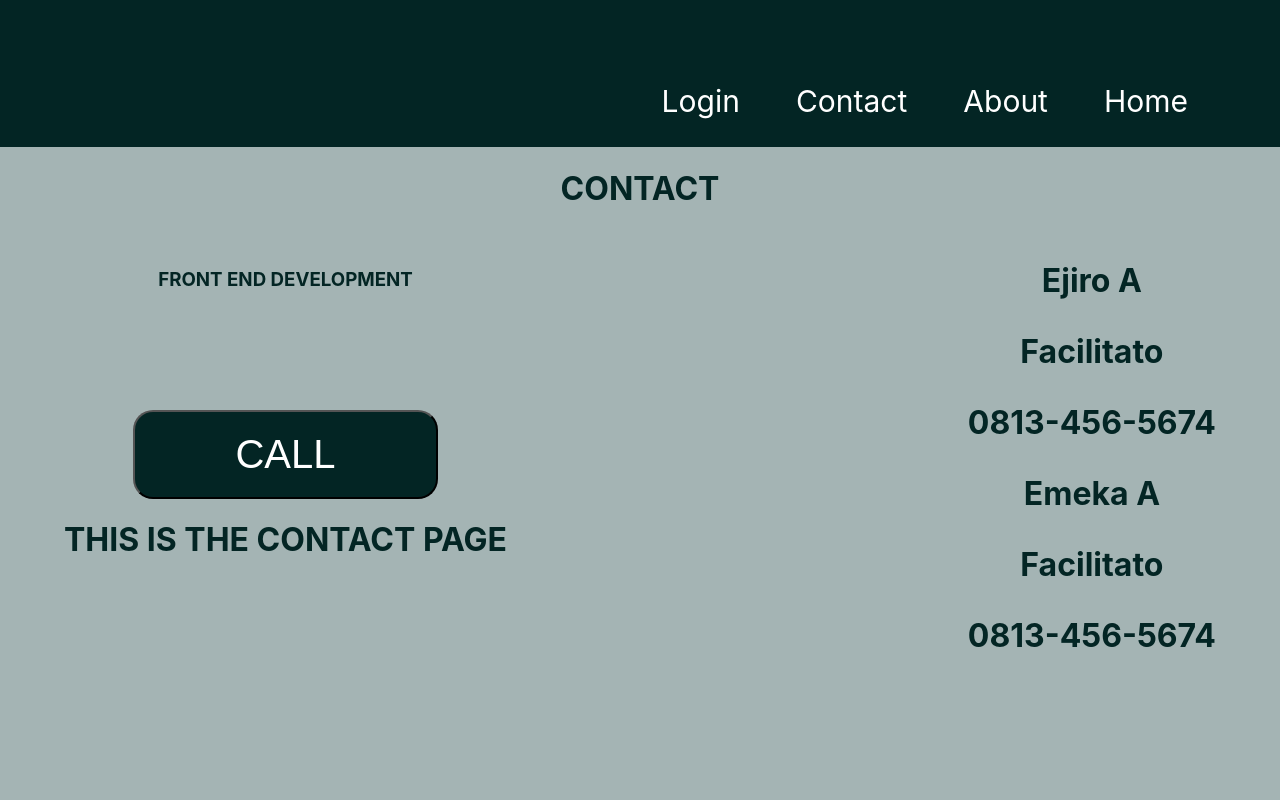
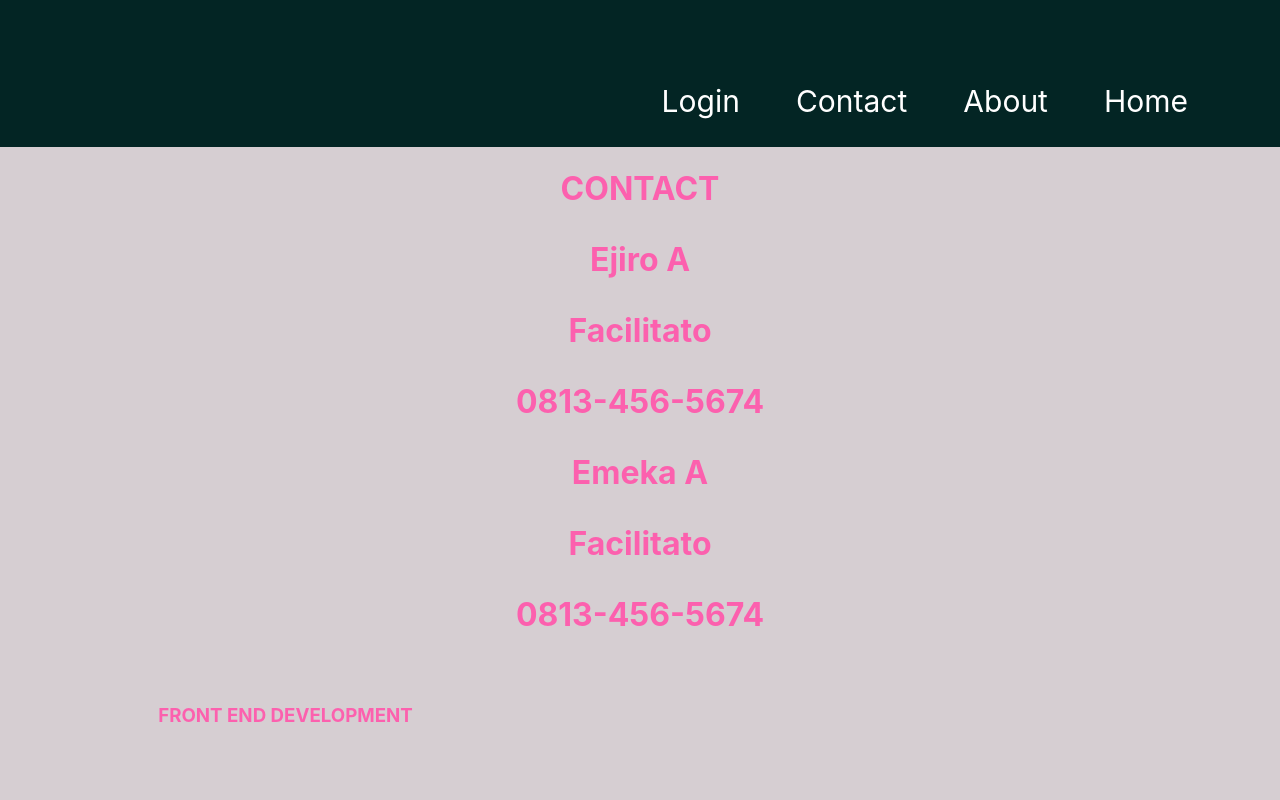
Before and after one commit to honourzy/Task-10, a React (Create React App) app: page /contact in a window 1280 px wide. Shown: the top 800 px of the page. Built offline with nearby package versions, Linux system fonts and the light colour scheme.

Commit message:
Update index.css

```diff
--- a/src/index.css
+++ b/src/index.css
@@ -47,11 +47,7 @@
 }
 
 nav :visited{
-  color: yellow;
-}
-
-nav :hover{
-  color:rgb(236, 178, 224);
+  color:  rgb(242, 24, 231);
 }
 
 .About{
@@ -63,15 +59,15 @@
 /* my h1 colors */
 
 h1,h2,h3{
-  color: rgb(3, 37, 36);
+  color: rgb(252, 96, 174);
 }
 
 body{
-  background-color: rgb(164, 180, 180);
+  background-color: rgb(214, 206, 210);
 }
 
 /* my css for contact page */
-.Emeka{
+.Mycontact{
   float: right;
   margin-right:5%;
 }
```
